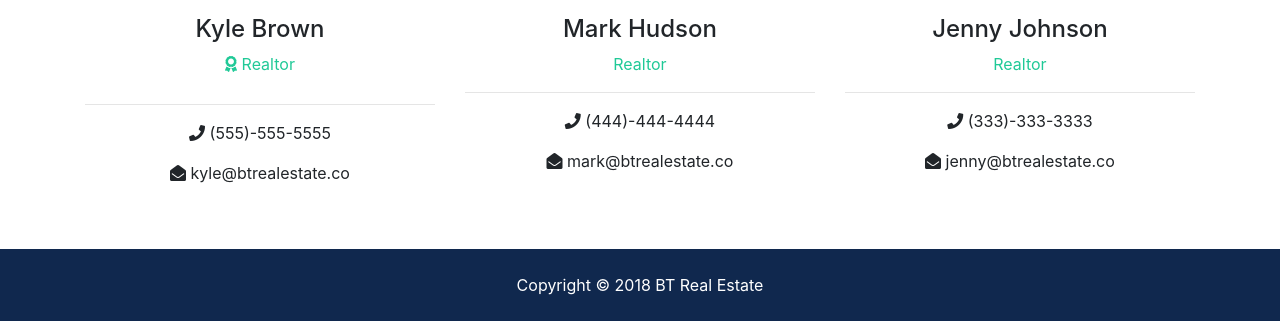
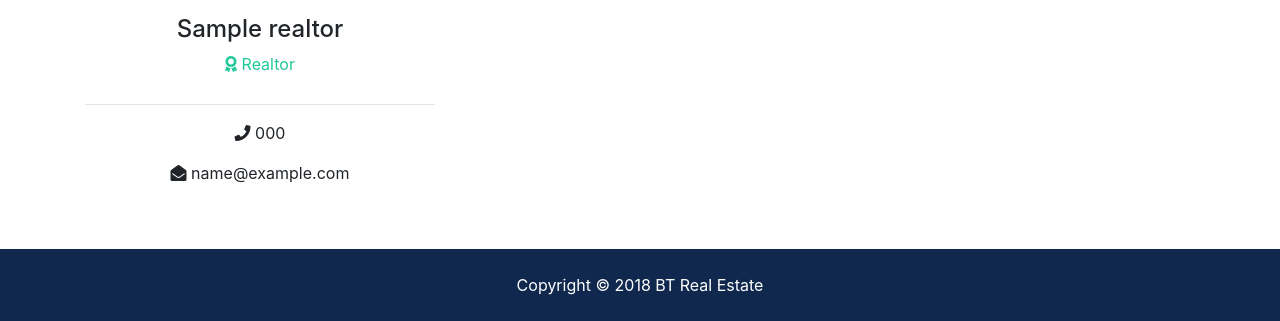
Before and after one commit to kbbushman/btre-realestate, a Django app: page /about in a window 1280 px wide. Shown: the part 1717-2038 px from the top of the page. Run offline with Django 3.2, Linux system fonts and the light colour scheme; tables that the repository leaves empty hold one stand-in row (values such as "Sample post"); grey boxes marked "Sample" are stand-in pictures; some libraries are stand-ins or nearby versions.

Commit message:
Adds dynamic realtors and mvp sections

```diff
--- a/templates/pages/about.html
+++ b/templates/pages/about.html
@@ -42,16 +42,19 @@
 	          commodi id libero eveniet harum perferendis laborum molestias quia.</p>
 	      </div>
 	      <div class="col-md-4">
+	      	{% if mvp_realtors %}
+						{% for realtor in mvp_realtors %}
 							<div class="card">
-	          <img class="card-img-top" src="assets/img/realtors/kyle.jpg" alt="Seller of the month">
+							  <img class="card-img-top" src="{{ realtor.photo.url }}" alt="Seller of the month">
 							  <div class="card-body">
 							    <h5 class="card-title">Seller Of The Month</h5>
-	            <h6 class="text-secondary">Kyle Brown</h6>
-	            <p class="card-text">Lorem ipsum dolor sit amet consectetur adipisicing elit. Omnis nesciunt amet, illo itaque similique repellat.
-	              content.
-	            </p>
+							    <h6 class="text-secondary">{{ realtor.name }}</h6>
+							    <p class="card-text">{{ realtor.description }}</p>
 							  </div>
 							</div>
+						{% endfor %}
+	      	{% endif %}
+
 	      </div>
 	    </div>
 	  </div>
@@ -70,39 +73,23 @@
 	  <div class="container">
 	    <h2 class="text-center">Our Team</h2>
 	    <div class="row text-center">
+				{% if realtors %}
+					{% for realtor in realtors %}
 						<div class="col-md-4">
-	        <img src="assets/img/realtors/kyle.jpg" alt="" class="rounded-circle mb-3">
-	        <h4>Kyle Brown</h4>
+						  <img src="{{ realtor.photo.url }}" alt="" class="rounded-circle mb-3">
+						  <h4>{{ realtor.name }}</h4>
 						  <p class="text-success">
 						    <i class="fas fa-award text-success mb-3"></i> Realtor</p>
 						  <hr>
 						  <p>
-	          <i class="fas fa-phone"></i> (555)-555-5555</p>
+						    <i class="fas fa-phone"></i> {{ realtor.phone }}</p>
 						  <p>
-	          <i class="fas fa-envelope-open"></i> kyle@btrealestate.co</p>
+						    <i class="fas fa-envelope-open"></i> {{ realtor.email }}</p>
 						</div>
-
-	      <div class="col-md-4">
-	        <img src="assets/img/realtors/mark.jpg" alt="" class="rounded-circle mb-3">
-	        <h4>Mark Hudson</h4>
-	        <p class="text-success">Realtor</p>
-	        <hr>
-	        <p>
-	          <i class="fas fa-phone"></i> (444)-444-4444</p>
-	        <p>
-	          <i class="fas fa-envelope-open"></i> mark@btrealestate.co</p>
-	      </div>
-
-	      <div class="col-md-4">
-	        <img src="assets/img/realtors/jenny.jpg" alt="" class="rounded-circle mb-3">
-	        <h4>Jenny Johnson</h4>
-	        <p class="text-success">Realtor</p>
-	        <hr>
-	        <p>
-	          <i class="fas fa-phone"></i> (333)-333-3333</p>
-	        <p>
-	          <i class="fas fa-envelope-open"></i> jenny@btrealestate.co</p>
-	      </div>
+					{% endfor %}
+				{% else %}
+					<p>No Realtors Available</p>
+				{% endif %}
 	    </div>
 	  </div>
 	</section>
```
Lines whose indentation alone changed are shown as unchanged.
